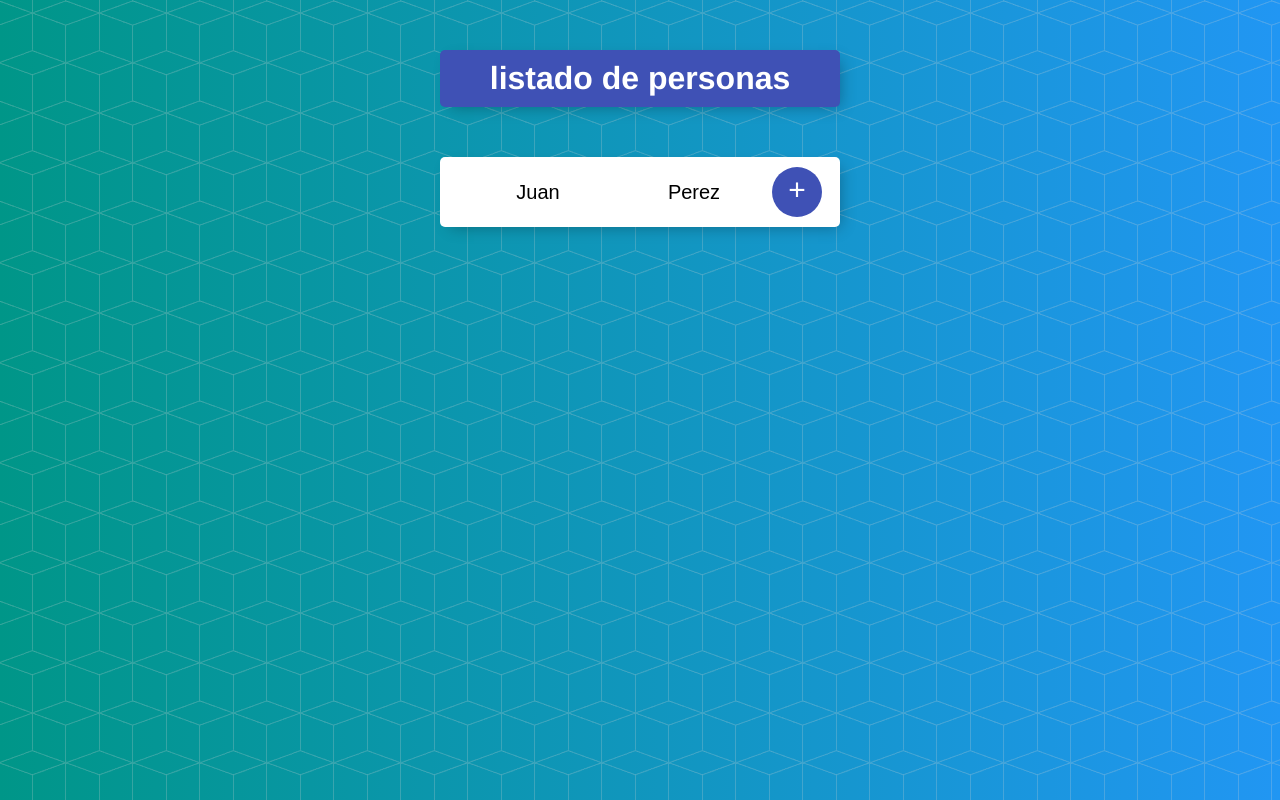
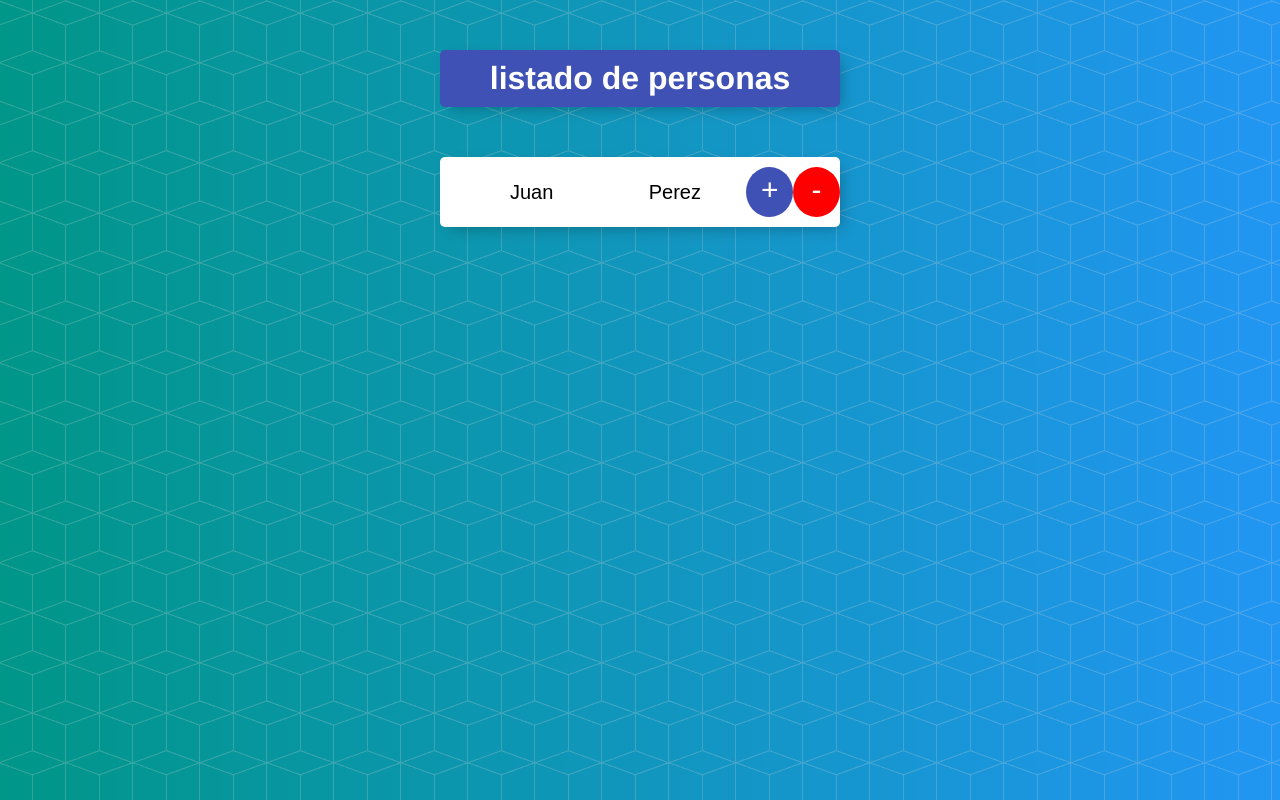
Before and after one commit to jvrgaray/listado-personas, an Angular app: page /personas/0 in a window 1280 px wide. Shown: the top 800 px of the page. Built offline with nearby package versions, Linux system fonts and the light colour scheme.

Commit message:
52. Eliminar una persona

```diff
--- a/src/app/personas.service.ts
+++ b/src/app/personas.service.ts
@@ -19,9 +19,13 @@ export class PersonasServices {
     return this.personas[index];
   }
 
-  modificarPersona(index:number, persona:Persona){
+  modificarPersona(index: number, persona: Persona) {
     let persona1 = this.personas[index];
     persona1.nombre = persona.nombre;
     persona1.apellido = persona.apellido;
   }
+
+  eliminarPersona(index: number) {
+    this.personas.splice(index, 1);
+  }
 }
--- a/src/app/personas/formulario/formulario.component.html
+++ b/src/app/personas/formulario/formulario.component.html
@@ -1,5 +1,9 @@
 <div class="box">
-  <form class="item" #f="ngForm" (ngSubmit)="f.form.valid && onGuardarPersona()">
+  <form
+    class="item"
+    #f="ngForm"
+    (ngSubmit)="f.form.valid && onGuardarPersona()"
+  >
     <input
       type="text"
       name="nombre"
@@ -22,5 +26,14 @@
     <button type="submit" style="cursor: pointer">
       +
     </button>
+    <button
+      *ngIf="index != null"
+      type="submit"
+      style="cursor: pointer"
+      class="buttonRed"
+      (click)="eliminarPersona()"
+    >
+      -
+    </button>
   </form>
 </div>
--- a/src/app/personas/formulario/formulario.component.ts
+++ b/src/app/personas/formulario/formulario.component.ts
@@ -3,6 +3,7 @@ import { PersonasServices } from '../../personas.service';
 import { LoggingService } from '../../LoggingService.service';
 import { Component, OnInit, Output, EventEmitter } from '@angular/core';
 import { Persona } from '../../persona.model';
+import { THIS_EXPR } from '@angular/compiler/src/output/output_ast';
 
 @Component({
   selector: 'app-formulario',
@@ -42,4 +43,11 @@ export class FormularioComponent implements OnInit {
     }
     this.router.navigate(['personas']);
   }
+
+  eliminarPersona() {
+    if(this.index != null){
+      this.personasServices.eliminarPersona(this.index);
+    }
+    this.router.navigate(['personas']);
+  }
 }
--- a/src/styles.css
+++ b/src/styles.css
@@ -67,6 +67,18 @@ button {
   border-width: 0;
 }
 
+.buttonRed {
+  min-height: 50px;
+  width: 50px;
+  border-radius: 50%;
+  border-color: transparent;
+  background-color: red;
+  color: #fff;
+  font-size: 30px;
+  padding-bottom: 6px;
+  border-width: 0;
+}
+
 input[type="text"] {
   text-align: center;
   height: 60px;
```
